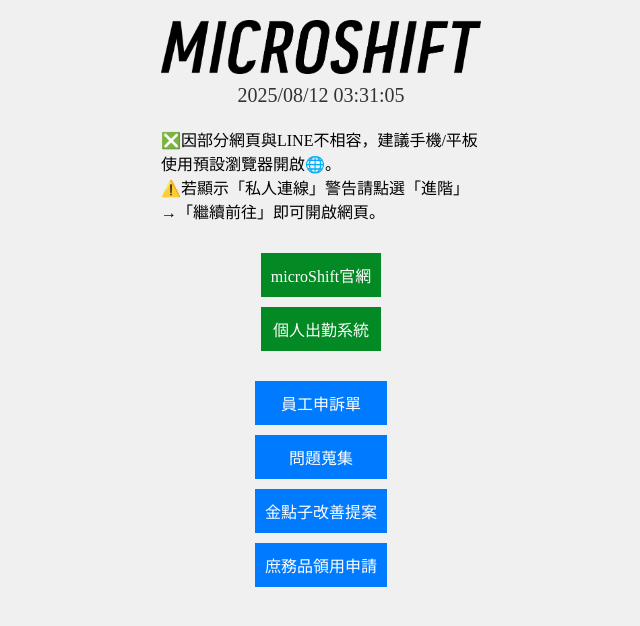
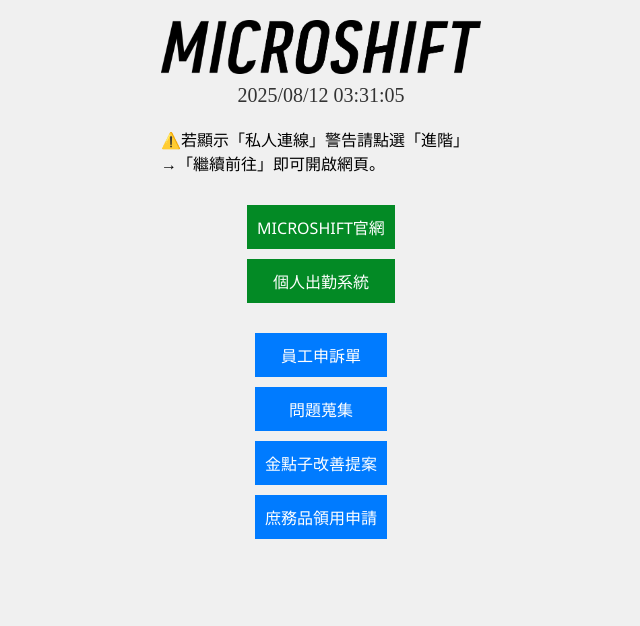
Before and after one commit to microshift-internal/microshift-internal.github.io, a plain HTML site: page index.html in a window 1280 px wide. Shown: the whole page, without its empty margins (319-959 px from the left). Drawn offline with Linux system fonts and the light colour scheme.

Commit message:
update index.html 1. update button font family 2. modify button and link address

```diff
--- a/index.html
+++ b/index.html
@@ -45,6 +45,7 @@
             background-color: #038a25;
             color: #fff;
             text-decoration: none;
+            font-family: "Segoe UI", "Helvetica Neue", Arial, sans-serif;
         }
 
         /* 按鍵B設定 */
@@ -59,6 +60,7 @@
             background-color: #007bff;
             color: #fff;
             text-decoration: none;
+            font-family: "Segoe UI", "Helvetica Neue", Arial, sans-serif;
         }
 
         /* 按鍵C設定 */
@@ -73,6 +75,7 @@
             background-color: #ff00d4;
             color: #fff;
             text-decoration: none;
+            font-family: "Segoe UI", "Helvetica Neue", Arial, sans-serif;
         }
 
         /* 日期時間顯示 */
@@ -109,17 +112,12 @@
     </script>
     <div class="announcement">
         <!-- 公告區內容 -->
-        <!-- 更新日期：2023/11/6<br> -->
-        <!-- 📫線上信箱在公司內請使用內網🖥️，使用行動網路或外部網路請使用外網📱。<br> -->
-        ❎因部分網頁與LINE不相容，建議手機/平板使用預設瀏覽器開啟🌐。<br>
         ⚠️若顯示「私人連線」警告請點選「進階」→「繼續前往」即可開啟網頁。
     </div>
     <div class="link-containerA">
         <!-- 按鍵A項目 -->
-        <a href="https://www.microshift.com/" target="_blank">microShift官網</a>
-        <!-- <a href="https://192.168.1.254/" target="_blank">線上信箱(內網)</a> -->
-        <!-- <a href="https://118.163.212.139/" target="_blank">線上信箱(外網)</a> -->
-        <a href="http://118.163.212.144/mobile" target="_blank">個人出勤系統</a>
+        <a href="https://www.microshift.com/" target="_blank">MICROSHIFT官網</a>
+        <a href="http://118.163.212.144/mobile?openExternalBrowser=1" target="_blank">個人出勤系統</a>
         <!-- <a href="https://microshift-internal.github.io/meeting_room.html" target="_blank">會議室使用登記</a> -->
     </div>
     <div class="link-containerB">
```
